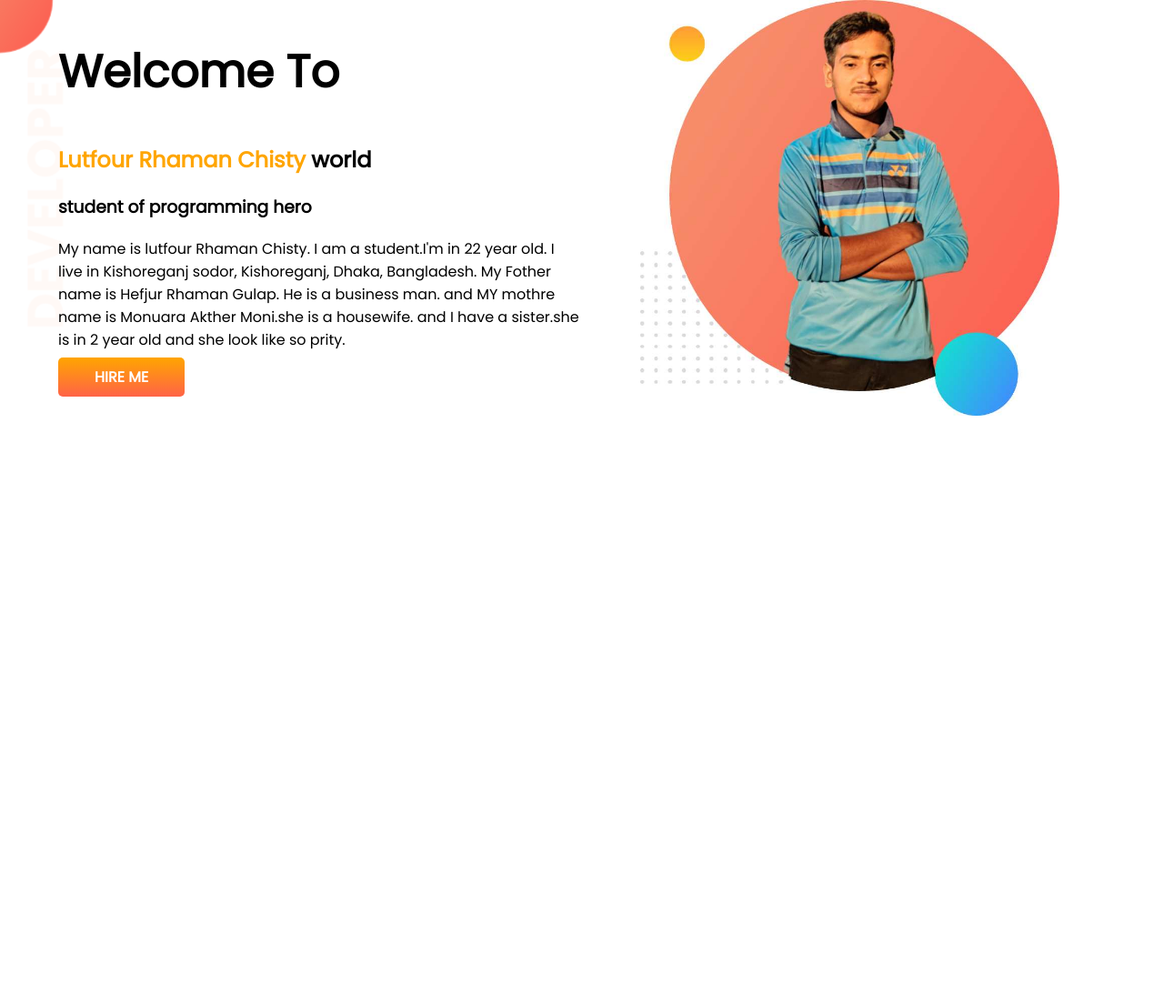
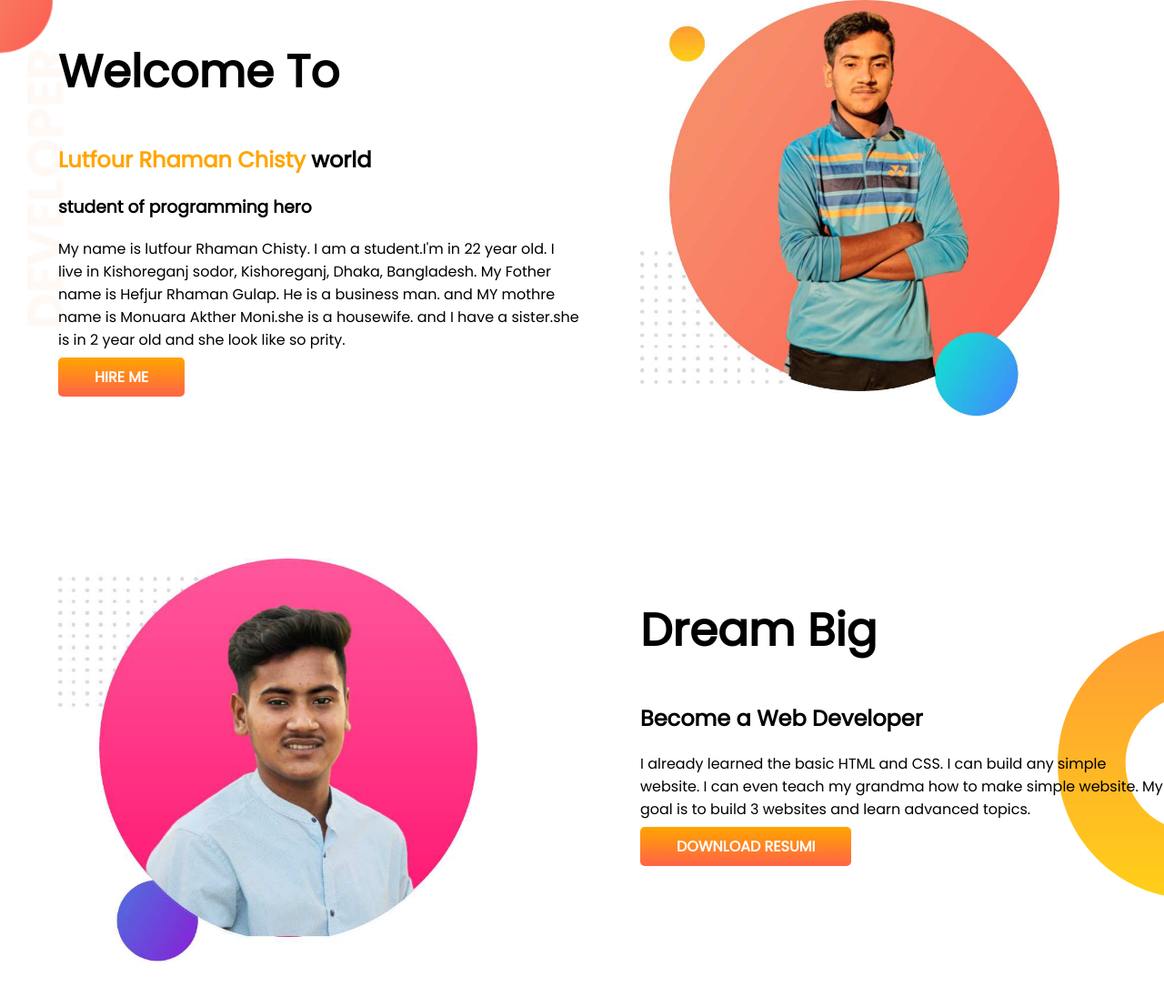
Before and after one commit to lutfour7/devloper-portfolio, a plain HTML site: page index.html in a window 1280 px wide. Shown: the whole page at 91% size. Before the commit the page ends 800 px from the top, so only its background shows below. Drawn offline with Linux system fonts and the light colour scheme.

Commit message:
dream added

```diff
--- a/index.html
+++ b/index.html
@@ -25,6 +25,18 @@
       <img src="lutfour portfolio.jpg" alt="img">
     </div>
   </section>
+  <section class="dream-big">
+    <div class="helf-width">
+      <img src="lutfour2-portfolio.jpg" alt="img">
+    </div>
+    <div class="helf-width">
+      <h1> Dream Big</h1>
+      <h2> Become a Web Developer</h2>
+      <p>I already learned the basic HTML and CSS. I can build any simple website. I can even teach my grandma how to make simple website. My goal is to build 3 websites and learn advanced topics.</p>
+      <a class="link-button" target="blank" href="">DOWNLOAD RESUMI</a>
+    </div>
+
+  </section>
 
 </body>
 </html>
--- a/style.css
+++ b/style.css
@@ -8,6 +8,7 @@ h1{
 .name{color:orange;}
 section{
   display: flex;
+  margin-bottom: 150px;
 }
 .helf-width{
 width: 50%;
@@ -28,3 +29,8 @@ padding-left: 5%;
   background-image: url(images/top-banner.png);
   background-repeat: no-repeat;
 }
+.dream-big{
+  background-image: url(images/dream-bg.png);
+  background-repeat: no-repeat;
+  background-position: right;
+}
```
